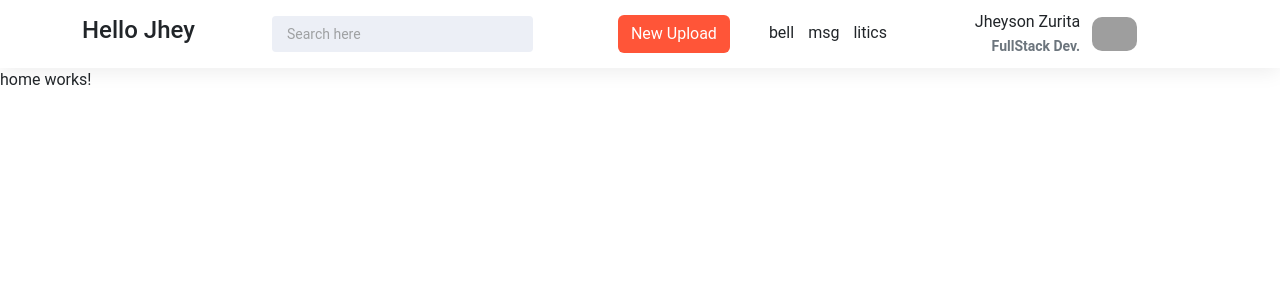
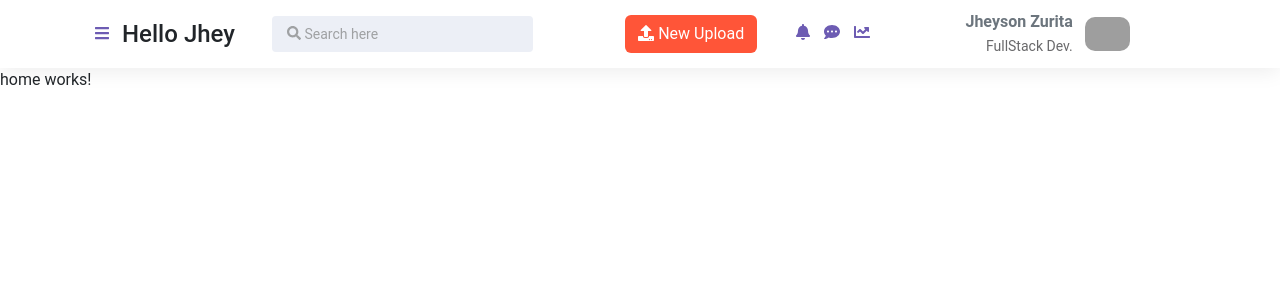
Before and after one commit to jheyson789/dashboard-angular, an Angular app: page /home in a window 1280 px wide. Shown: the top 300 px of the page. Built offline with nearby package versions, Linux system fonts and the light colour scheme; grey boxes are pictures that could not be loaded.

Commit message:
icons to header

```diff
--- a/src/app/shared/header/header.component.html
+++ b/src/app/shared/header/header.component.html
@@ -1,29 +1,41 @@
 <header class="header">
   <div class="container">
     <div class="row align-items-center">
-      <div class="col-2">
-        <h4>Hello Jhey</h4>
+      <div class="col-2 d-flex align-items-center justify-content-evenly">
+        <fa-icon [icon]="faBars" [styles]="{'color': '#6d5cb3'}" ></fa-icon>
+        <h4 class="m-0">Hello Jhey</h4>
       </div>
       <div class="col-3">
         <div class="input-search d-flex align-items-center justify-content-between ">
-          <label class="position-absolute">Search here</label>
+          <label class="position-absolute">
+            <fa-icon [icon]="faSearch"  [styles]="{color:'#9fa1a3'}"></fa-icon>
+            Search here</label>
           <input type="text" class="form-control w-100">
         </div>
       </div>
       <div class="col-7 d-flex align-items-center justify-content-evenly">
         <div class="actions-header">
-          <button class="btn">New Upload</button>
+          <button class="btn">
+            <fa-icon [icon]="faUpload" [styles]="{'color':'#fff'}" ></fa-icon>
+            New Upload
+          </button>
           <ul>
-            <li>bell</li>
-            <li>msg</li>
-            <li>litics</li>
+            <li>
+              <fa-icon [icon]="faBell" [styles]="{color:'#6d5cb3'}" ></fa-icon>
+            </li>
+            <li>
+              <fa-icon [icon]="faCommentDots" [styles]="{color:'#6d5cb3'}" ></fa-icon>
+            </li>
+            <li>
+              <fa-icon [icon]="faChartLine" [styles]="{color:'#6d5cb3'}" ></fa-icon>
+            </li>
           </ul>
         </div>
         <div class="profile d-flex align-items-center justify-content-evenly">
-          <div class="info text-end">
-            Jheyson Zurita
+          <div class="info text-end" style="color: #69696b;">
+            <b class="text-secondary">Jheyson Zurita</b>
             <br>
-            <small> <b class="text-secondary">FullStack Dev.</b> </small>
+            <small>FullStack Dev.</small>
           </div>
           <div class="avatar">
             <img src="https://st.depositphotos.com/2305339/3011/i/950/depositphotos_30116669-stock-photo-profile-of-young-man-with.jpg" alt="foto">
--- a/src/app/shared/header/header.component.ts
+++ b/src/app/shared/header/header.component.ts
@@ -1,4 +1,5 @@
 import { Component, OnInit } from '@angular/core';
+import { faBars, faUpload, faBell, faChartLine, faCommentDots, faSearch } from '@fortawesome/free-solid-svg-icons';
 
 @Component({
   selector: 'app-header',
@@ -6,6 +7,12 @@ import { Component, OnInit } from '@angular/core';
   styleUrls: ['./header.component.css']
 })
 export class HeaderComponent implements OnInit {
+  public faUpload = faUpload
+  public faBars = faBars
+  public faBell = faBell;
+  public faChartLine =  faChartLine;
+  public faCommentDots =  faCommentDots
+  public faSearch = faSearch
 
   constructor() { }
 
```
